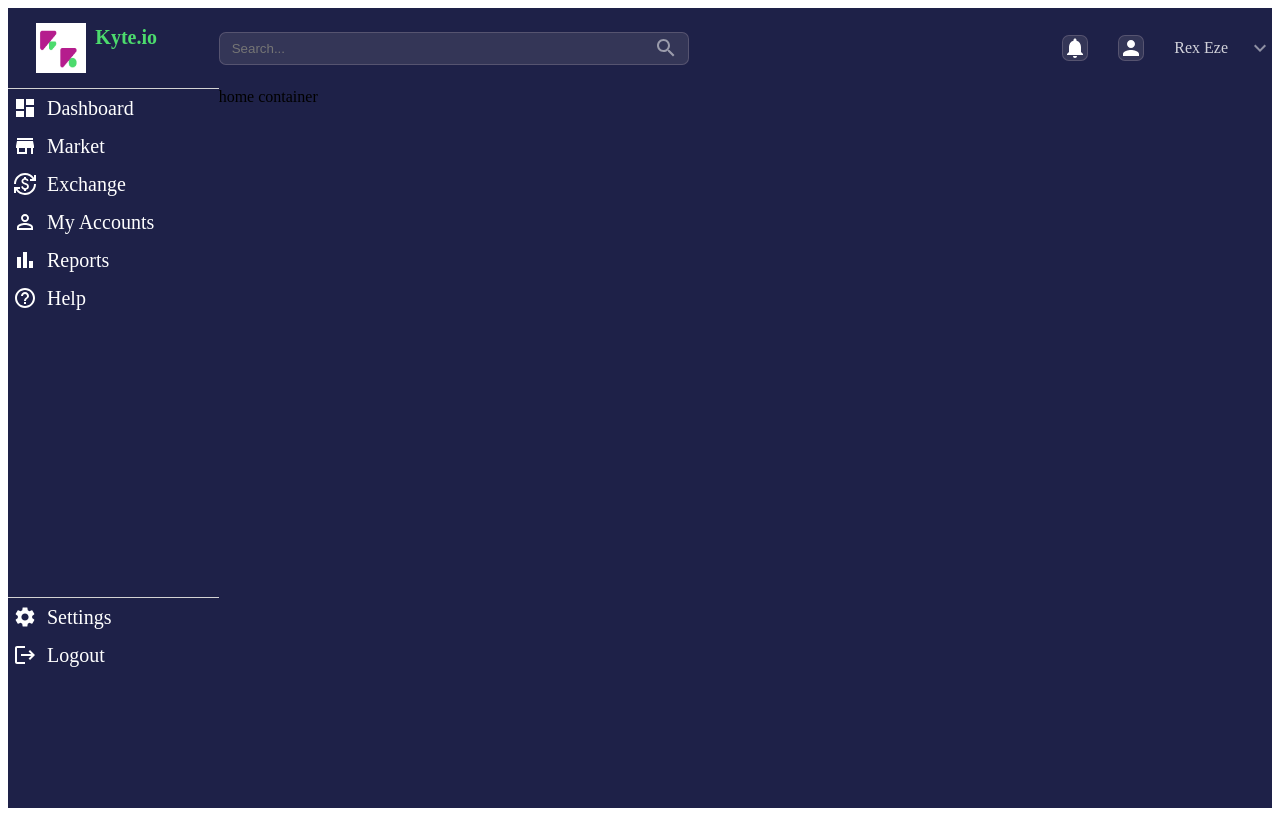
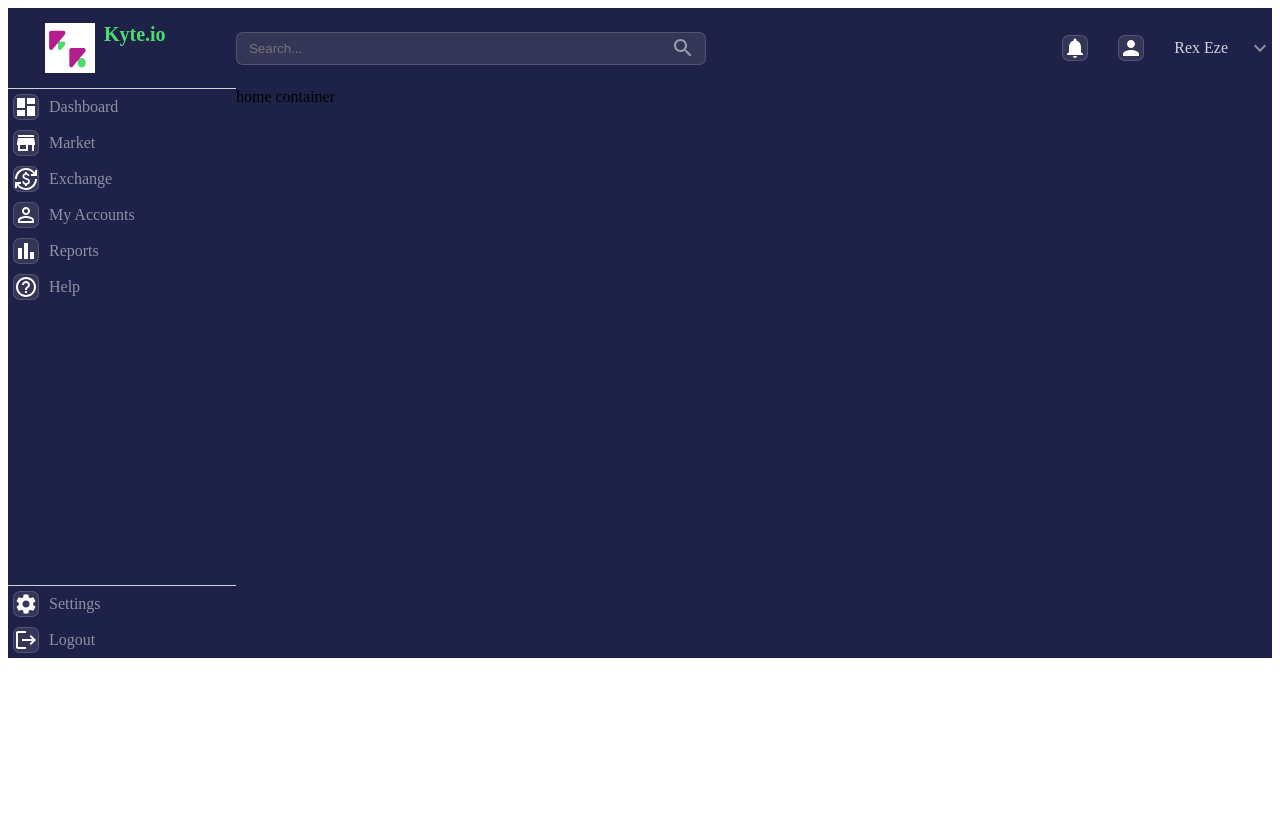
Before and after one commit to TobyMike-max/KyteDashboard-App, a React (Create React App) app: page / in a window 1280 px wide. Built offline with nearby package versions, Linux system fonts and the light colour scheme.

Commit message:
[Modified]: Color and styling for list and Icons

```diff
--- a/src/components/Sidebar/sidebar.css
+++ b/src/components/Sidebar/sidebar.css
@@ -1,9 +1,8 @@
 .sidebar{
   background-color: #1E2148;
-  flex: 1;
-  height: 100vh;
+  flex: 1.1;
+  height: 100%;
   color: #FFFFFF;
-  font: normal normal 400 20px/28px Bahnschrift;
 }
 
 .top{
@@ -34,8 +33,14 @@
 
 /* icon styling */
 .icon{
+  background: #56586E66 0% 0% no-repeat padding-box;
   color: #FFFFFF;
-  font: normal normal 400 20px/28px Bahnschrift;
+  font: normal normal 400 10px/15px Bahnschrift;
+  border: 1px solid #EEDFDF45;
+  border-radius: 7px;
+  /* opacity: 1; */
+  width: 50px;
+  height: 50px;
 }
 
 /* Center styling */
@@ -50,16 +55,19 @@ li{
   align-items: center;
   padding: 5px;
   cursor: pointer;
+  /* margin-top: 7px; */
 }
 
 li span{
   margin-left: 10px;
+  opacity: 0.5;
 }
 
 li:hover{
   border-right: 0.5px solid white;
   color: #FFFFFF;
-  font: normal normal 400 25px/35px Bahnschrift;
+  font: normal normal 400 20px/25px Bahnschrift;
+  background-color: #B51D8D;
 }
 
 /* Bottom Styling */
```
